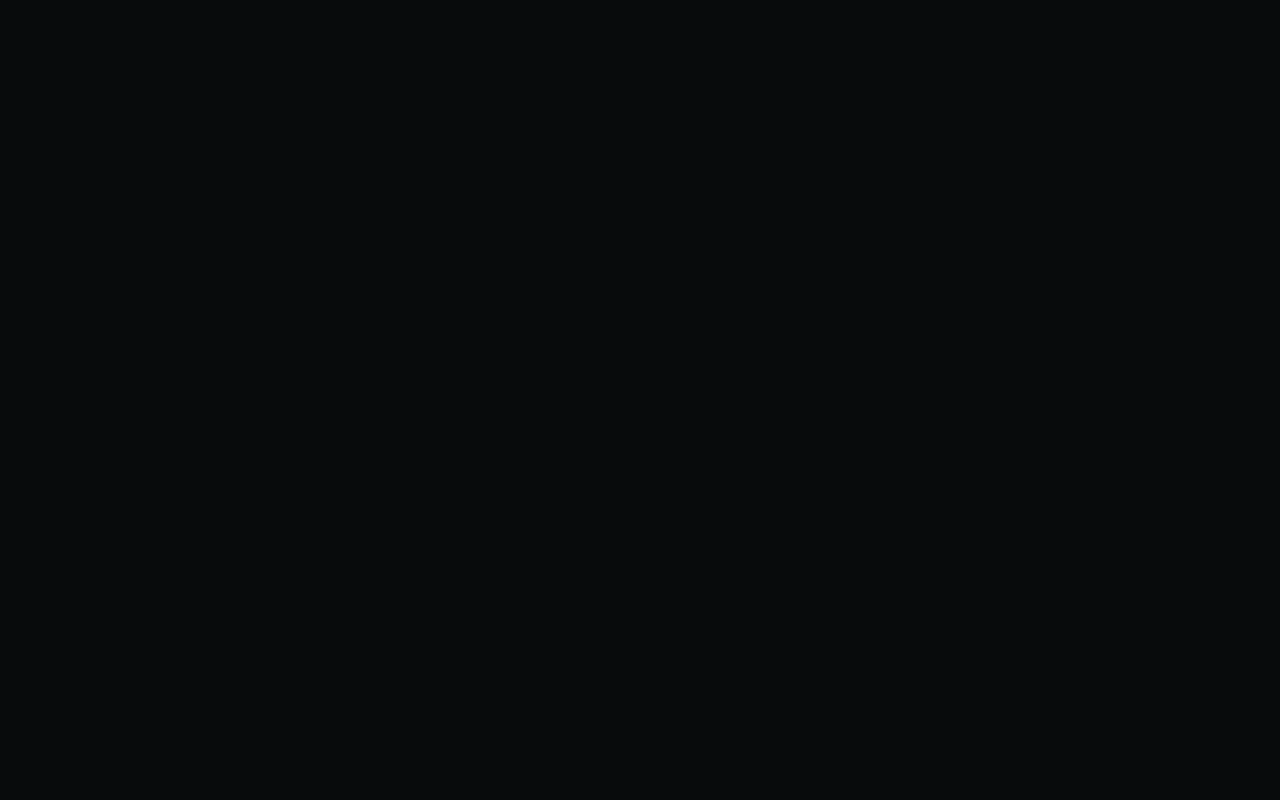
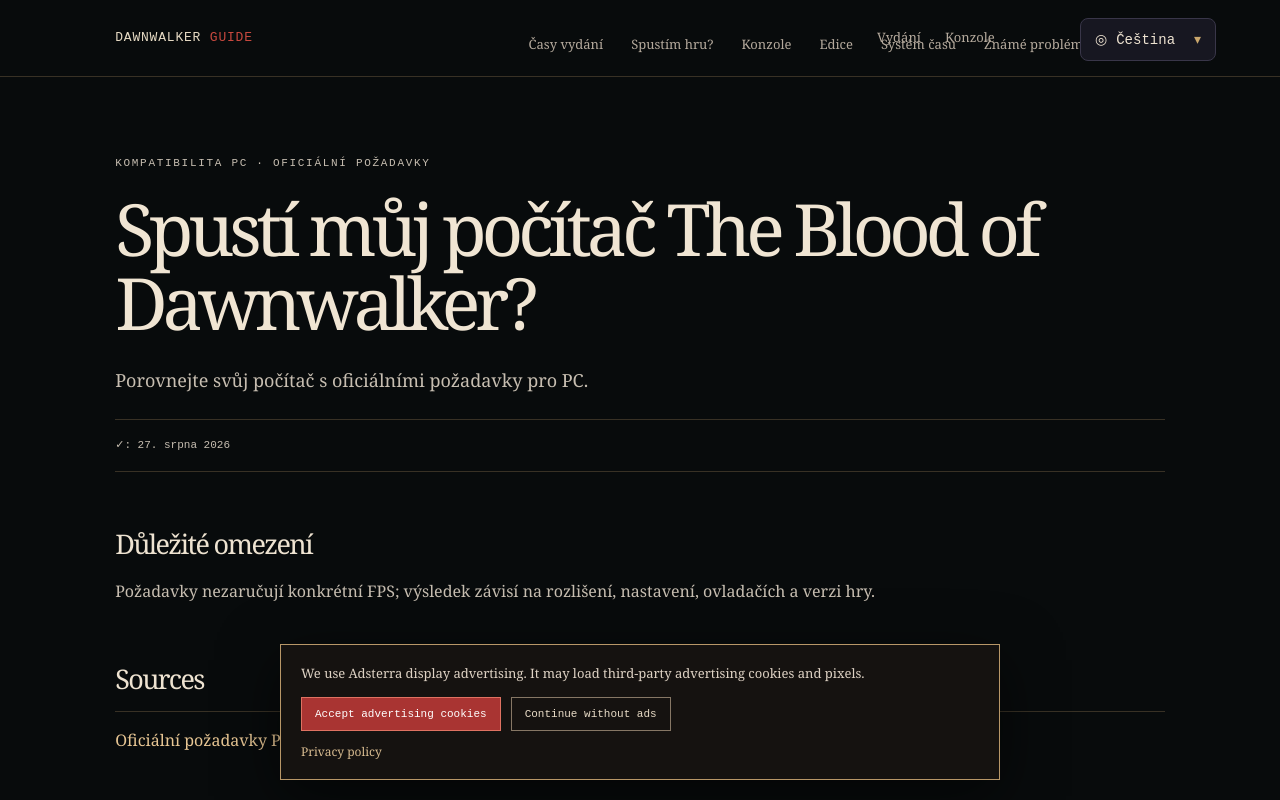
Before and after one commit to wencun/dawnwalker.cc, a Next.js app: page /cs/can-i-run in a window 1280 px wide. Before the commit this address had no page. Shown: the top 800 px of the page. Built offline with nearby package versions, Linux system fonts and the light colour scheme.

Commit message:
Add localized PC requirements routes

```diff
--- a/app/[locale]/[topic]/page.tsx
+++ b/app/[locale]/[topic]/page.tsx
@@ -2,22 +2,25 @@
 import { RegionalGuidePage, regionalMetadata } from "../../regional-guide";
 
 const locales = ["pl", "ru", "cs"] as const;
-const topics = ["editions", "time-system", "known-issues"] as const;
+const topics = ["can-i-run", "editions", "time-system", "known-issues"] as const;
 type Locale = typeof locales[number];
 type Topic = typeof topics[number];
 
 const copy: Record<Locale, Record<Topic, { eyebrow: string; title: string; dek: string; section: string; body: string; nav: [string, string]; source: string; checked: string }>> = {
   pl: {
+    "can-i-run": { eyebrow: "KOMPATYBILNOŚĆ PC · WYMAGANIA OFICJALNE", title: "Czy mój komputer uruchomi The Blood of Dawnwalker?", dek: "Sprawdź oficjalne wymagania PC i porównaj je ze swoim sprzętem.", section: "Ważne ograniczenie", body: "Wymagania sprzętowe nie są gwarancją konkretnej liczby FPS. Wynik zależy od rozdzielczości, ustawień, sterowników i wersji gry.", nav: ["Premiera", "Konsole"], source: "Oficjalne wymagania PC", checked: "27 sierpnia 2026" },
     editions: { eyebrow: "EDYCJE · POTWIERDZONE INFORMACJE", title: "Edycje The Blood of Dawnwalker", dek: "Porównanie zawartości edycji na podstawie materiałów wydawcy — bez przypisywania wersjom niepotwierdzonych bonusów.", section: "Jak porównywać edycje", body: "Sprawdź zawartość cyfrową, platformę i cenę w swoim regionalnym sklepie. Nazwa edycji nie oznacza wcześniejszego dostępu, jeśli wydawca wyraźnie tego nie potwierdził.", nav: ["Premiera", "Konsole"], source: "Oficjalna strona gry", checked: "27 sierpnia 2026" },
     "time-system": { eyebrow: "CZAS W GRZE · POTWIERDZONE MECHANIKI", title: "System czasu w The Blood of Dawnwalker", dek: "Co wiemy o 30 dniach, konsekwencjach zadań i wyborach — bez wymyślania sposobów na zatrzymanie czasu.", section: "Co potwierdzono", body: "Zadania i decyzje mogą przesuwać czas naprzód, dlatego nie da się pomóc wszystkim postaciom w jednym przejściu. Szczegóły praktyczne uzupełnimy po premierze na podstawie testów.", nav: ["Premiera", "Konsole"], source: "Oficjalna strona gry", checked: "27 sierpnia 2026" },
     "known-issues": { eyebrow: "STATUS PROBLEMÓW · RAPORTY GRACZY", title: "Znane problemy The Blood of Dawnwalker", dek: "Śledzimy awarie, wydajność i problemy z zadaniami, ale publikujemy rozwiązania dopiero po weryfikacji.", section: "Jak zgłaszać problem", body: "Dodaj platformę, wersję gry, ustawienia, dokładne kroki i nagranie lub zrzut ekranu. Pojedynczy wpis społeczności nie jest potwierdzonym problemem całej gry.", nav: ["Premiera", "Konsole"], source: "Centrum zgłoszeń", checked: "27 sierpnia 2026" },
   },
   ru: {
+    "can-i-run": { eyebrow: "СОВМЕСТИМОСТЬ PC · ОФИЦИАЛЬНЫЕ ТРЕБОВАНИЯ", title: "Запустится ли The Blood of Dawnwalker на моём ПК?", dek: "Сверьте свой компьютер с официальными требованиями для PC.", section: "Важное ограничение", body: "Требования не гарантируют конкретный FPS: результат зависит от разрешения, настроек, драйверов и версии игры.", nav: ["Релиз", "Консоли"], source: "Официальные требования PC", checked: "27 августа 2026" },
     editions: { eyebrow: "ИЗДАНИЯ · ПРОВЕРЕННЫЕ ДАННЫЕ", title: "Издания The Blood of Dawnwalker", dek: "Сравнение состава изданий по материалам издателя без неподтверждённых бонусов.", section: "Как сравнивать издания", body: "Проверяйте цифровой контент, платформу и цену в региональном магазине. Название издания не означает ранний доступ без прямого подтверждения издателя.", nav: ["Релиз", "Консоли"], source: "Официальная страница игры", checked: "27 августа 2026" },
     "time-system": { eyebrow: "ВРЕМЯ В ИГРЕ · ПОДТВЕРЖДЁННЫЕ МЕХАНИКИ", title: "Система времени в The Blood of Dawnwalker", dek: "Что известно о 30 днях, последствиях заданий и выборе — без выдуманных способов остановить время.", section: "Что подтверждено", body: "Задания и решения могут продвигать время, поэтому нельзя помочь всем персонажам за одно прохождение. Практические детали появятся после проверок на релизе.", nav: ["Релиз", "Консоли"], source: "Официальная страница игры", checked: "27 августа 2026" },
     "known-issues": { eyebrow: "СТАТУС ПРОБЛЕМ · ОТЧЁТЫ ИГРОКОВ", title: "Известные проблемы The Blood of Dawnwalker", dek: "Мы отслеживаем вылеты, производительность и задания, но публикуем решения только после проверки.", section: "Как сообщить о проблеме", body: "Укажите платформу, версию игры, настройки, точные шаги и приложите запись или скриншот. Один пост сообщества не доказывает проблему всей игры.", nav: ["Релиз", "Консоли"], source: "Центр сообщений", checked: "27 августа 2026" },
   },
   cs: {
+    "can-i-run": { eyebrow: "KOMPATIBILITA PC · OFICIÁLNÍ POŽADAVKY", title: "Spustí můj počítač The Blood of Dawnwalker?", dek: "Porovnejte svůj počítač s oficiálními požadavky pro PC.", section: "Důležité omezení", body: "Požadavky nezaručují konkrétní FPS; výsledek závisí na rozlišení, nastavení, ovladačích a verzi hry.", nav: ["Vydání", "Konzole"], source: "Oficiální požadavky PC", checked: "27. srpna 2026" },
     editions: { eyebrow: "EDICE · OVĚŘENÉ INFORMACE", title: "Edice The Blood of Dawnwalker", dek: "Srovnání obsahu edic podle materiálů vydavatele bez nepotvrzených bonusů.", section: "Jak porovnávat edice", body: "Ověřte digitální obsah, platformu a cenu v regionálním obchodě. Název edice neznamená dřívější přístup bez výslovného potvrzení vydavatele.", nav: ["Vydání", "Konzole"], source: "Oficiální stránka hry", checked: "27. srpna 2026" },
     "time-system": { eyebrow: "ČAS VE HŘE · POTVRZENÉ MECHANIKY", title: "Systém času v The Blood of Dawnwalker", dek: "Co víme o 30 dnech, důsledcích úkolů a volbách — bez vymyšlených způsobů, jak zastavit čas.", section: "Co je potvrzeno", body: "Úkoly a rozhodnutí mohou posouvat čas, proto nelze během jednoho průchodu pomoci všem postavám. Praktické podrobnosti doplníme po ověření při vydání.", nav: ["Vydání", "Konzole"], source: "Oficiální stránka hry", checked: "27. srpna 2026" },
     "known-issues": { eyebrow: "STAV PROBLÉMŮ · HLÁŠENÍ HRÁČŮ", title: "Známé problémy The Blood of Dawnwalker", dek: "Sledujeme pády, výkon a úkoly, ale řešení zveřejňujeme až po ověření.", section: "Jak nahlásit problém", body: "Uveďte platformu, verzi hry, nastavení, přesné kroky a záznam nebo snímek obrazovky. Jeden příspěvek komunity nedokazuje problém celé hry.", nav: ["Vydání", "Konzole"], source: "Centrum hlášení", checked: "27. srpna 2026" },
```
